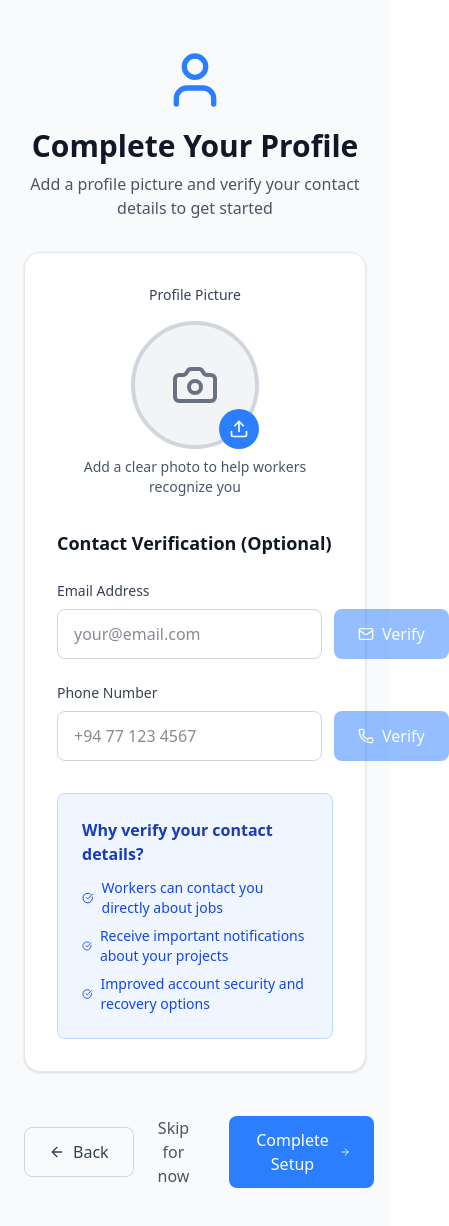
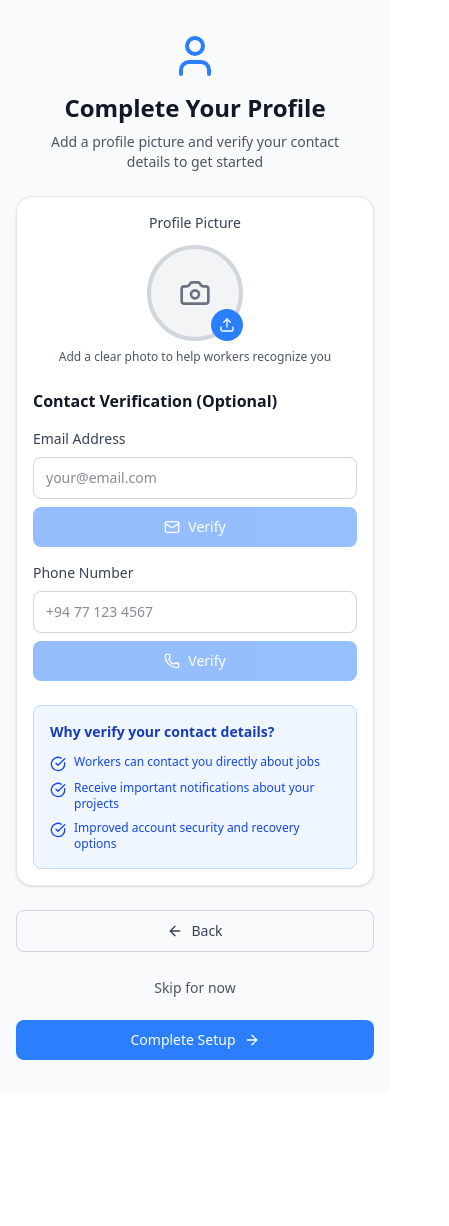
Before and after one commit to tlashla373/Workie.lk, a React (Vite) app in the folder frontend/: page /clientsetup in a window 390 px wide. Shown: the top 1226 px of the page, 449 px wide, since content can reach past the window. After the commit the page ends 1092 px from the top, so only its background shows below. Built offline with nearby package versions, Linux system fonts and the light colour scheme; a web font is replaced by a local one.

Commit message:
new commit

```diff
--- a/frontend/src/components/NavigationTab.jsx
+++ b/frontend/src/components/NavigationTab.jsx
@@ -17,14 +17,14 @@ const NavigationTabs = ({
 
   return (
     <div className={`${isDarkMode ? 'bg-gray-800 border-gray-700' : 'bg-white border-gray-200'} border-b sticky top-0 z-10 transition-colors duration-300`}>
-      <div className="px-6">
-        <div className="flex items-center justify-between">
-          <div className="flex space-x-8">
+      <div className="px-3 sm:px-6">
+        <div className="flex flex-col sm:flex-row items-stretch sm:items-center justify-between">
+          <div className="flex overflow-x-auto no-scrollbar space-x-4 sm:space-x-8 pb-2 sm:pb-0">
             {tabs.map((tab) => (
               <button
                 key={tab.id}
                 onClick={() => setActiveTab(tab.id)}
-                className={`py-4 px-2 border-b-2 font-medium text-sm transition-colors ${
+                className={`py-3 sm:py-4 px-2 border-b-2 font-medium text-sm whitespace-nowrap transition-colors ${
                   activeTab === tab.id
                     ? 'border-blue-500 text-blue-600'
                     : isDarkMode
@@ -43,10 +43,10 @@ const NavigationTabs = ({
           </div>
 
           {/* Action Buttons */}
-          <div className="flex items-center space-x-3">
+          <div className="flex items-center justify-center sm:justify-end space-x-2 sm:space-x-3 pt-3 sm:pt-0 pb-3 sm:pb-0">
             <button
               onClick={() => setIsFollowing(!isFollowing)}
-              className={`px-6 py-2 rounded-lg font-medium transition-colors ${
+              className={`px-4 sm:px-6 py-2 rounded-lg font-medium text-sm transition-colors ${
                 isFollowing
                   ? isDarkMode
                     ? 'bg-gray-700 text-gray-300 hover:bg-gray-600'
@@ -57,10 +57,10 @@ const NavigationTabs = ({
               {isFollowing ? 'Following' : 'Follow'}
             </button>
             <button className={`p-2 rounded-lg ${isDarkMode ? 'bg-gray-700 text-gray-300 hover:bg-gray-600' : 'bg-gray-100 text-gray-600 hover:bg-gray-200'} transition-colors`}>
-              <MessageCircle className="w-5 h-5" />
+              <MessageCircle className="w-4 h-4 sm:w-5 sm:h-5" />
             </button>
             <button className={`p-2 rounded-lg ${isDarkMode ? 'bg-gray-700 text-gray-300 hover:bg-gray-600' : 'bg-gray-100 text-gray-600 hover:bg-gray-200'} transition-colors`}>
-              <MoreHorizontal className="w-5 h-5" />
+              <MoreHorizontal className="w-4 h-4 sm:w-5 sm:h-5" />
             </button>
           </div>
         </div>
--- a/frontend/src/components/ProfileHeader.jsx
+++ b/frontend/src/components/ProfileHeader.jsx
@@ -41,7 +41,7 @@ const ProfileHeader = ({
   };
 
   return (
-    <div className="relative h-80 overflow-hidden">
+    <div className="relative h-48 sm:h-64 lg:h-80 overflow-hidden">
       <img
         src={profileData.coverImage}
         alt="Cover"
@@ -50,19 +50,19 @@ const ProfileHeader = ({
       <div className="absolute inset-0 bg-gradient-to-t from-black/50 to-transparent" />
 
       {/* Cover Actions */}
-      <div className="absolute top-4 right-4 flex space-x-2">
+      <div className="absolute top-2 sm:top-4 right-2 sm:right-4 flex space-x-1 sm:space-x-2">
         <button
           onClick={() => coverInputRef.current?.click()}
-          className="p-2 bg-black/20 backdrop-blur-sm rounded-lg text-white hover:bg-black/30 transition-colors"
+          className="p-1.5 sm:p-2 bg-black/20 backdrop-blur-sm rounded-lg text-white hover:bg-black/30 transition-colors"
         >
-          <Camera className="w-5 h-5" />
+          <Camera className="w-4 h-4 sm:w-5 sm:h-5" />
         </button>
         <button
           onClick={() => setIsEditingCover(!isEditingCover)}
-          className="px-4 py-2 bg-black/20 backdrop-blur-sm rounded-lg text-white hover:bg-black/30 transition-colors flex items-center space-x-2"
+          className="px-2 py-1.5 sm:px-4 sm:py-2 bg-black/20 backdrop-blur-sm rounded-lg text-white hover:bg-black/30 transition-colors flex items-center space-x-1 sm:space-x-2"
         >
-          <Edit className="w-4 h-4" />
-          <span>Edit Cover</span>
+          <Edit className="w-3 h-3 sm:w-4 sm:h-4" />
+          <span className="text-xs sm:text-sm">Edit Cover</span>
         </button>
       </div>
 
@@ -83,24 +83,24 @@ const ProfileHeader = ({
       />
 
       {/* Profile Info Overlay */}
-      <div className="absolute bottom-6 left-6 flex items-end space-x-4">
+      <div className="absolute bottom-3 sm:bottom-6 left-3 sm:left-6 flex flex-col sm:flex-row items-start sm:items-end space-y-3 sm:space-y-0 sm:space-x-4">
         <div className="relative">
           <img
             src={profileData.profileImage}
             alt={profileData.name}
-            className="w-32 h-32 rounded-full border-4 border-white object-cover"
+            className="w-20 h-20 sm:w-28 sm:h-28 lg:w-32 lg:h-32 rounded-full border-2 sm:border-4 border-white object-cover"
           />
           <button
             onClick={() => profileInputRef.current?.click()}
-            className="absolute bottom-2 right-2 w-8 h-8 bg-blue-500 rounded-full flex items-center justify-center text-white hover:bg-blue-600 transition-colors"
+            className="absolute bottom-1 right-1 sm:bottom-2 sm:right-2 w-6 h-6 sm:w-8 sm:h-8 bg-blue-500 rounded-full flex items-center justify-center text-white hover:bg-blue-600 transition-colors"
           >
-            <Camera className="w-4 h-4" />
+            <Camera className="w-3 h-3 sm:w-4 sm:h-4" />
           </button>
         </div>
-        <div className="text-white mb-4">
-          <h1 className="text-3xl font-bold">{profileData.name}</h1>
-          <p className="text-lg opacity-90">{profileData.profession}</p>
-          <div className="flex items-center space-x-4 mt-2 text-sm opacity-80">
+        <div className="text-white mb-0 sm:mb-4">
+          <h1 className="text-xl sm:text-2xl lg:text-3xl font-bold">{profileData.name}</h1>
+          <p className="text-sm sm:text-base lg:text-lg opacity-90">{profileData.profession}</p>
+          <div className="flex flex-wrap items-center gap-2 sm:gap-4 mt-1 sm:mt-2 text-xs sm:text-sm opacity-80">
             <span>{profileData.followers} followers</span>
             <span>{profileData.following} following</span>
             <span>{profileData.posts} posts</span>
@@ -110,7 +110,7 @@ const ProfileHeader = ({
 
       {/* Cover Photo Edit Options */}
       {isEditingCover && (
-        <div className={`absolute top-16 right-4 ${isDarkMode ? 'bg-gray-800' : 'bg-white'} rounded-lg shadow-lg p-2 min-w-48 transition-colors duration-300`}>
+        <div className={`absolute top-12 sm:top-16 right-2 sm:right-4 ${isDarkMode ? 'bg-gray-800' : 'bg-white'} rounded-lg shadow-lg p-2 w-44 sm:min-w-48 transition-colors duration-300 z-20`}>
           <button
             onClick={() => coverInputRef.current?.click()}
             className={`w-full text-left px-3 py-2 ${isDarkMode ? 'hover:bg-gray-700 text-white' : 'hover:bg-gray-100 text-gray-900'} rounded text-sm transition-colors`}
--- a/frontend/src/pages/Authentication/ClientSetup.jsx
+++ b/frontend/src/pages/Authentication/ClientSetup.jsx
@@ -45,29 +45,29 @@ const ClientSetup = () => {
 
   return (
     <div className={`min-h-screen ${isDarkMode ? 'bg-gray-900' : 'bg-gray-50'} transition-colors duration-300`}>
-      <div className="max-w-2xl mx-auto px-6 py-12">
+      <div className="max-w-2xl mx-auto px-4 sm:px-6 py-8 sm:py-12">
         {/* Header */}
-        <div className="text-center mb-8">
-          <User className="w-16 h-16 mx-auto mb-4 text-blue-500" />
-          <h1 className={`text-3xl font-bold ${isDarkMode ? 'text-white' : 'text-gray-900'} mb-2`}>
+        <div className="text-center mb-6 sm:mb-8">
+          <User className="w-12 h-12 sm:w-16 sm:h-16 mx-auto mb-3 sm:mb-4 text-blue-500" />
+          <h1 className={`text-2xl sm:text-3xl font-bold ${isDarkMode ? 'text-white' : 'text-gray-900'} mb-2`}>
             Complete Your Profile
           </h1>
-          <p className={`${isDarkMode ? 'text-gray-400' : 'text-gray-600'}`}>
+          <p className={`text-sm sm:text-base ${isDarkMode ? 'text-gray-400' : 'text-gray-600'} px-4 sm:px-0`}>
             Add a profile picture and verify your contact details to get started
           </p>
         </div>
 
         {/* Setup Form */}
-        <div className={`${isDarkMode ? 'bg-gray-800' : 'bg-white'} rounded-2xl p-8 shadow-sm border ${isDarkMode ? 'border-gray-700' : 'border-gray-200'} mb-8`}>
-          <div className="space-y-8">
+        <div className={`${isDarkMode ? 'bg-gray-800' : 'bg-white'} rounded-2xl p-4 sm:p-6 lg:p-8 shadow-sm border ${isDarkMode ? 'border-gray-700' : 'border-gray-200'} mb-6 sm:mb-8`}>
+          <div className="space-y-6 sm:space-y-8">
             {/* Profile Photo */}
             <div className="text-center">
-              <label className={`block text-sm font-medium ${isDarkMode ? 'text-gray-300' : 'text-gray-700'} mb-4`}>
+              <label className={`block text-sm font-medium ${isDarkMode ? 'text-gray-300' : 'text-gray-700'} mb-3 sm:mb-4`}>
                 Profile Picture
               </label>
 
               <div className="relative inline-block">
-                <div className={`w-32 h-32 rounded-full border-4 ${isDarkMode ? 'border-gray-600 bg-gray-700' : 'border-gray-300 bg-gray-100'} flex items-center justify-center overflow-hidden`}>
+                <div className={`w-24 h-24 sm:w-32 sm:h-32 rounded-full border-4 ${isDarkMode ? 'border-gray-600 bg-gray-700' : 'border-gray-300 bg-gray-100'} flex items-center justify-center overflow-hidden`}>
                   {clientData.profilePhoto ? (
                     <img
                       src={URL.createObjectURL(clientData.profilePhoto)}
@@ -75,7 +75,7 @@ const ClientSetup = () => {
                       className="w-full h-full object-cover"
                     />
                   ) : (
-                    <Camera className={`w-12 h-12 ${isDarkMode ? 'text-gray-400' : 'text-gray-500'}`} />
+                    <Camera className={`w-8 h-8 sm:w-12 sm:h-12 ${isDarkMode ? 'text-gray-400' : 'text-gray-500'}`} />
                   )}
                 </div>
 
@@ -88,20 +88,20 @@ const ClientSetup = () => {
                 />
                 <label
                   htmlFor="profilePhoto"
-                  className="absolute bottom-0 right-0 w-10 h-10 bg-blue-500 rounded-full flex items-center justify-center text-white cursor-pointer hover:bg-blue-600 transition-colors"
+                  className="absolute bottom-0 right-0 w-8 h-8 sm:w-10 sm:h-10 bg-blue-500 rounded-full flex items-center justify-center text-white cursor-pointer hover:bg-blue-600 transition-colors"
                 >
-                  <Upload className="w-5 h-5" />
+                  <Upload className="w-4 h-4 sm:w-5 sm:h-5" />
                 </label>
               </div>
 
-              <p className={`text-sm ${isDarkMode ? 'text-gray-400' : 'text-gray-600'} mt-2`}>
+              <p className={`text-xs sm:text-sm ${isDarkMode ? 'text-gray-400' : 'text-gray-600'} mt-2 px-4 sm:px-0`}>
                 Add a clear photo to help workers recognize you
               </p>
             </div>
 
             {/* Contact Verification */}
-            <div className="space-y-6">
-              <h3 className={`text-lg font-semibold ${isDarkMode ? 'text-white' : 'text-gray-900'}`}>
+            <div className="space-y-4 sm:space-y-6">
+              <h3 className={`text-base sm:text-lg font-semibold ${isDarkMode ? 'text-white' : 'text-gray-900'}`}>
                 Contact Verification (Optional)
               </h3>
 
@@ -110,18 +110,18 @@ const ClientSetup = () => {
                 <label className={`block text-sm font-medium ${isDarkMode ? 'text-gray-300' : 'text-gray-700'} mb-2`}>
                   Email Address
                 </label>
-                <div className="flex space-x-3">
+                <div className="flex flex-col sm:flex-row space-y-2 sm:space-y-0 sm:space-x-3">
                   <input
                     type="email"
                     placeholder="your@email.com"
                     value={clientData.email}
                     onChange={(e) => setClientData((prev) => ({ ...prev, email: e.target.value }))}
-                    className={`flex-1 px-4 py-3 rounded-lg border ${isDarkMode ? 'bg-gray-700 border-gray-600 text-white' : 'bg-white border-gray-300 text-gray-900'} focus:outline-none focus:ring-2 focus:ring-blue-500`}
+                    className={`flex-1 px-3 sm:px-4 py-2.5 sm:py-3 rounded-lg border text-sm sm:text-base ${isDarkMode ? 'bg-gray-700 border-gray-600 text-white' : 'bg-white border-gray-300 text-gray-900'} focus:outline-none focus:ring-2 focus:ring-blue-500`}
                   />
                   <button
                     onClick={handleVerifyEmail}
                     disabled={!clientData.email || clientData.emailVerified}
-                    className="px-6 py-3 bg-blue-500 text-white rounded-lg hover:bg-blue-600 disabled:opacity-50 disabled:cursor-not-allowed transition-colors flex items-center space-x-2"
+                    className="px-4 sm:px-6 py-2.5 sm:py-3 bg-blue-500 text-white rounded-lg hover:bg-blue-600 disabled:opacity-50 disabled:cursor-not-allowed transition-colors flex items-center justify-center space-x-2 text-sm sm:text-base"
                   >
                     {clientData.emailVerified ? (
                       <>
@@ -137,7 +137,7 @@ const ClientSetup = () => {
                   </button>
                 </div>
                 {clientData.emailVerified && (
-                  <p className="text-sm text-green-600 dark:text-green-400 mt-2 flex items-center space-x-1">
+                  <p className="text-xs sm:text-sm text-green-600 dark:text-green-400 mt-2 flex items-center space-x-1">
                     <CheckCircle className="w-4 h-4" />
                     <span>Email verified successfully</span>
                   </p>
@@ -149,18 +149,18 @@ const ClientSetup = () => {
                 <label className={`block text-sm font-medium ${isDarkMode ? 'text-gray-300' : 'text-gray-700'} mb-2`}>
                   Phone Number
                 </label>
-                <div className="flex space-x-3">
+                <div className="flex flex-col sm:flex-row space-y-2 sm:space-y-0 sm:space-x-3">
                   <input
                     type="tel"
                     placeholder="+94 77 123 4567"
                     value={clientData.phone}
                     onChange={(e) => setClientData((prev) => ({ ...prev, phone: e.target.value }))}
-                    className={`flex-1 px-4 py-3 rounded-lg border ${isDarkMode ? 'bg-gray-700 border-gray-600 text-white' : 'bg-white border-gray-300 text-gray-900'} focus:outline-none focus:ring-2 focus:ring-blue-500`}
+                    className={`flex-1 px-3 sm:px-4 py-2.5 sm:py-3 rounded-lg border text-sm sm:text-base ${isDarkMode ? 'bg-gray-700 border-gray-600 text-white' : 'bg-white border-gray-300 text-gray-900'} focus:outline-none focus:ring-2 focus:ring-blue-500`}
                   />
                   <button
                     onClick={handleVerifyPhone}
                     disabled={!clientData.phone || clientData.phoneVerified}
-                    className="px-6 py-3 bg-blue-500 text-white rounded-lg hover:bg-blue-600 disabled:opacity-50 disabled:cursor-not-allowed transition-colors flex items-center space-x-2"
+                    className="px-4 sm:px-6 py-2.5 sm:py-3 bg-blue-500 text-white rounded-lg hover:bg-blue-600 disabled:opacity-50 disabled:cursor-not-allowed transition-colors flex items-center justify-center space-x-2 text-sm sm:text-base"
                   >
                     {clientData.phoneVerified ? (
                       <>
@@ -176,7 +176,7 @@ const ClientSetup = () => {
                   </button>
                 </div>
                 {clientData.phoneVerified && (
-                  <p className="text-sm text-green-600 dark:text-green-400 mt-2 flex items-center space-x-1">
+                  <p className="text-xs sm:text-sm text-green-600 dark:text-green-400 mt-2 flex items-center space-x-1">
                     <CheckCircle className="w-4 h-4" />
                     <span>Phone verified successfully</span>
                   </p>
@@ -185,21 +185,21 @@ const ClientSetup = () => {
             </div>
 
             {/* Benefits */}
-            <div className={`p-6 rounded-lg ${isDarkMode ? 'bg-blue-900/20 border-blue-500/30' : 'bg-blue-50 border-blue-200'} border`}>
-              <h4 className={`font-semibold ${isDarkMode ? 'text-blue-300' : 'text-blue-800'} mb-3`}>
+            <div className={`p-4 sm:p-6 rounded-lg ${isDarkMode ? 'bg-blue-900/20 border-blue-500/30' : 'bg-blue-50 border-blue-200'} border`}>
+              <h4 className={`font-semibold text-sm sm:text-base ${isDarkMode ? 'text-blue-300' : 'text-blue-800'} mb-3`}>
                 Why verify your contact details?
               </h4>
-              <ul className={`space-y-2 text-sm ${isDarkMode ? 'text-blue-200' : 'text-blue-700'}`}>
-                <li className="flex items-center space-x-2">
-                  <CheckCircle className="w-4 h-4" />
+              <ul className={`space-y-2 text-xs sm:text-sm ${isDarkMode ? 'text-blue-200' : 'text-blue-700'}`}>
+                <li className="flex items-start space-x-2">
+                  <CheckCircle className="w-4 h-4 flex-shrink-0 mt-0.5" />
                   <span>Workers can contact you directly about jobs</span>
                 </li>
-                <li className="flex items-center space-x-2">
-                  <CheckCircle className="w-4 h-4" />
+                <li className="flex items-start space-x-2">
+                  <CheckCircle className="w-4 h-4 flex-shrink-0 mt-0.5" />
                   <span>Receive important notifications about your projects</span>
                 </li>
-                <li className="flex items-center space-x-2">
-                  <CheckCircle className="w-4 h-4" />
+                <li className="flex items-start space-x-2">
+                  <CheckCircle className="w-4 h-4 flex-shrink-0 mt-0.5" />
                   <span>Improved account security and recovery options</span>
                 </li>
               </ul>
@@ -208,26 +208,26 @@ const ClientSetup = () => {
         </div>
 
         {/* Navigation Buttons */}
-        <div className="flex items-center justify-between">
+        <div className="flex flex-col sm:flex-row items-center justify-between space-y-4 sm:space-y-0">
           <button
             onClick={handleBack}
-            className={`flex items-center space-x-2 px-6 py-3 rounded-lg border ${isDarkMode ? 'border-gray-600 text-gray-300 hover:bg-gray-700' : 'border-gray-300 text-gray-700 hover:bg-gray-50'} transition-colors`}
+            className={`w-full sm:w-auto flex items-center justify-center space-x-2 px-4 sm:px-6 py-2.5 sm:py-3 rounded-lg border ${isDarkMode ? 'border-gray-600 text-gray-300 hover:bg-gray-700' : 'border-gray-300 text-gray-700 hover:bg-gray-50'} transition-colors text-sm sm:text-base`}
           >
             <ArrowLeft className="w-4 h-4" />
             <span>Back</span>
           </button>
 
-          <div className="flex items-center space-x-4">
+          <div className="flex flex-col sm:flex-row items-center space-y-3 sm:space-y-0 sm:space-x-4 w-full sm:w-auto">
             <button
               onClick={handleComplete}
-              className={`px-6 py-3 rounded-lg ${isDarkMode ? 'text-gray-400 hover:text-gray-300' : 'text-gray-600 hover:text-gray-700'} transition-colors`}
+              className={`w-full sm:w-auto px-4 sm:px-6 py-2.5 sm:py-3 rounded-lg ${isDarkMode ? 'text-gray-400 hover:text-gray-300' : 'text-gray-600 hover:text-gray-700'} transition-colors text-sm sm:text-base`}
             >
               Skip for now
             </button>
 
             <button
               onClick={handleComplete}
-              className="flex items-center space-x-2 px-6 py-3 bg-blue-500 text-white rounded-lg hover:bg-blue-600 transition-colors"
+              className="w-full sm:w-auto flex items-center justify-center space-x-2 px-4 sm:px-6 py-2.5 sm:py-3 bg-blue-500 text-white rounded-lg hover:bg-blue-600 transition-colors text-sm sm:text-base"
             >
               <span>Complete Setup</span>
               <ArrowRight className="w-4 h-4" />
--- a/frontend/src/pages/Profile/ClientProfile.jsx
+++ b/frontend/src/pages/Profile/ClientProfile.jsx
@@ -96,7 +96,7 @@ const ClientProfile = () => {
           isDarkMode={isDarkMode}
         />
 
-        <div className="p-6">
+        <div className="p-4 sm:p-6">
           {renderTabContent()}
         </div>
       </div>
```
Also changed, not shown: frontend/src/components/AboutTab.jsx (+43 -43 lines).
